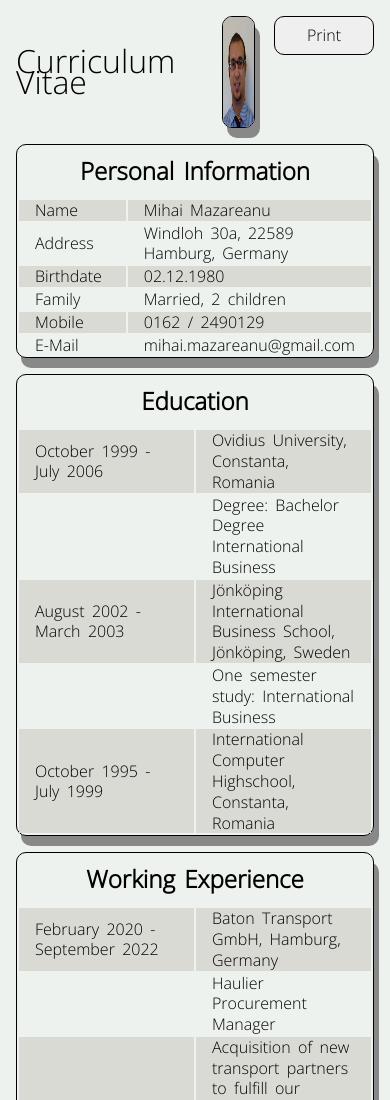
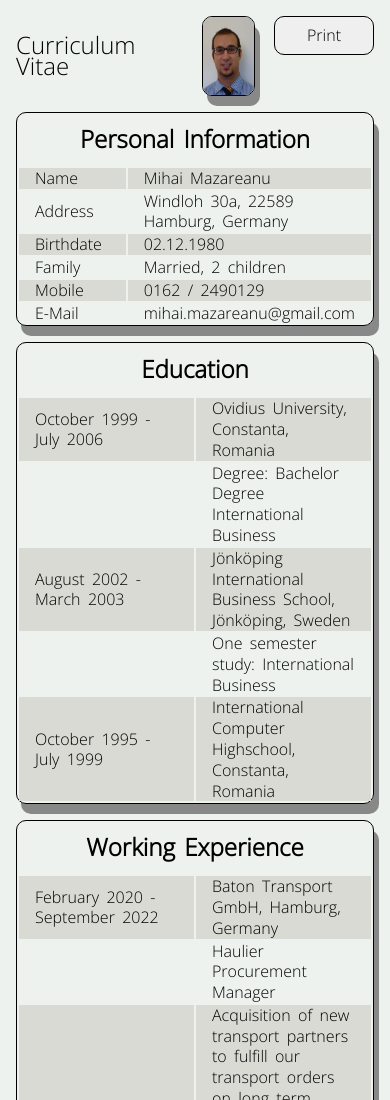
Before and after one commit to mihaimazareanu/my-website, a plain HTML site: page cv.html in a window 390 px wide. Shown: the top 1100 px of the page. Drawn offline with Linux system fonts and the light colour scheme.

Commit message:
small layout changes in the cv page

```diff
--- a/assets/css-components/cv-styling/cv-global.css
+++ b/assets/css-components/cv-styling/cv-global.css
@@ -26,6 +26,7 @@ h1 {
   font-size: 3rem;
   font-weight: normal;
   height: 5rem;
+  flex-wrap: wrap-reverse;
 }
 
 h2 {
--- a/cv.css
+++ b/cv.css
@@ -54,9 +54,12 @@
   .cv-title {
     /* background-color: blueviolet; */
     /* border: 1px solid black; */
-    font-size: 2rem;
+    font-size: 1.5rem;
     height: calc(100% - 1rem);
     margin-top: 1rem;
+    display: flex;
+    justify-content: center;
+    align-items: center;
   }
 
   .profile-photo {
@@ -70,8 +73,8 @@
   }
 
   img {
-    width: 5rem;
-    height: 7rem;
+    width: 3.75rem;
+    height: 5rem;
   }
 }
 
```
